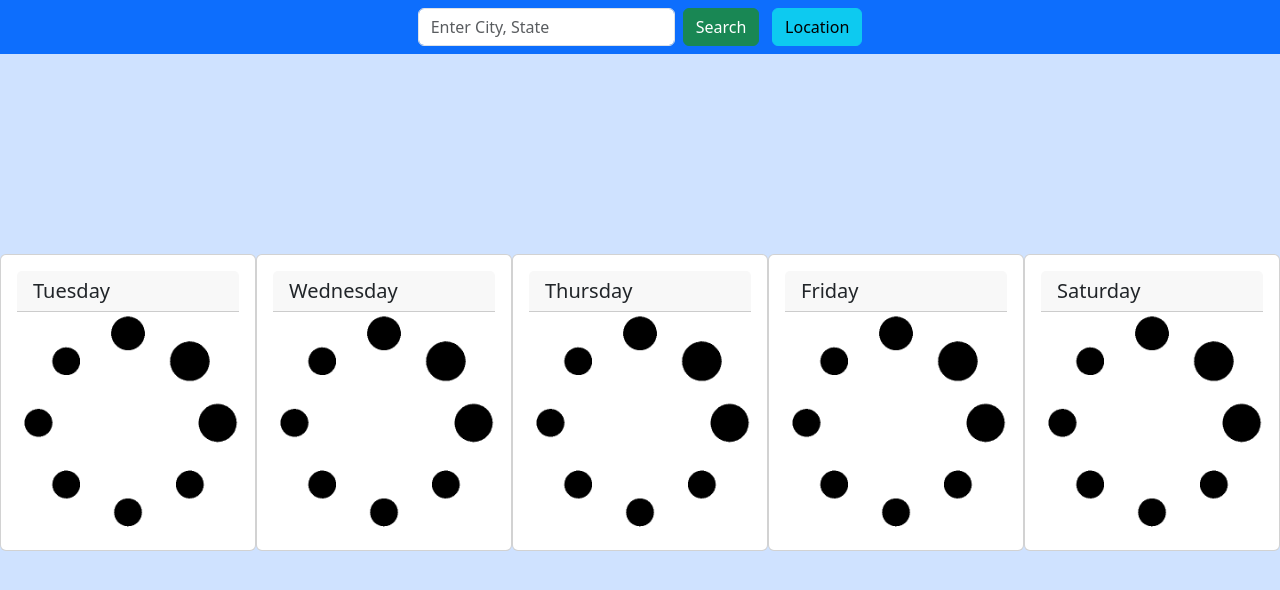
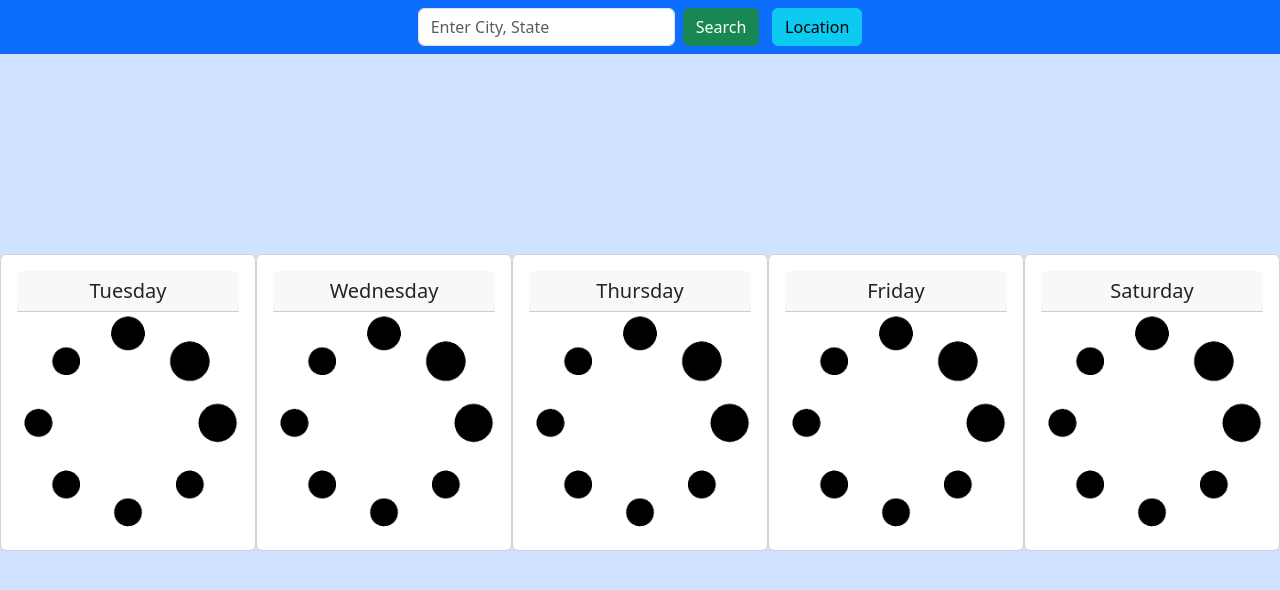
Before and after one commit to red2922/Basic-Weather-App, a plain HTML site: page index.html in a window 1280 px wide. Drawn offline with nearby package versions, Linux system fonts and the light colour scheme; no server answers.

Commit message:
Looking better

```diff
--- a/index.html
+++ b/index.html
@@ -5,7 +5,6 @@
     <meta charset="utf-8" />
     <meta http-equiv="X-UA-Compatible" content="IE=edge" />
     <title></title>
-    <meta name="description" content="" />
     <meta name="viewport" content="width=device-width, initial-scale=1" />
     <link rel="stylesheet" href="styles.css" />
     <link
@@ -18,7 +17,7 @@
 
   <body class="bg-primary-subtle">
     <nav class="navbar bg-primary align-items-start">
-      <div class="container-fluid d-flex justify-content-center">
+      <div class="container d-flex justify-content-center">
         <form class="d-flex" role="search" id="userSearch">
           <input
             class="form-control me-2"
@@ -39,7 +38,7 @@
     </nav>
 
     <div id="content" class="d-flex justify-content-evenly">
-      <div class="card weatherCards h-100 w-auto">
+      <div class="card weatherCards h-100 w-auto text-center">
         <div class="card-body">
           <h5 id="card1" class="card-header"></h5>
           <p id="card-1-text" class="card-text">
@@ -51,7 +50,7 @@
           </p>
         </div>
       </div>
-      <div class="card weatherCards h-100 w-auto">
+      <div class="card weatherCards h-100 w-auto text-center">
         <div class="card-body">
           <h5 id="card2" class="card-header"></h5>
           <p id="card-2-text" class="card-text">
@@ -63,7 +62,7 @@
           </p>
         </div>
       </div>
-      <div class="card weatherCards h-100 w-auto">
+      <div class="card weatherCards h-100 w-auto text-center">
         <div class="card-body">
           <h5 id="card3" class="card-header"></h5>
           <p id="card-3-text" class="card-text">
@@ -75,7 +74,7 @@
           </p>
         </div>
       </div>
-      <div class="card weatherCards h-100 w-auto">
+      <div class="card weatherCards h-100 w-auto text-center">
         <div class="card-body">
           <h5 id="card4" class="card-header"></h5>
           <p id="card-4-text" class="card-text">
@@ -87,7 +86,7 @@
           </p>
         </div>
       </div>
-      <div class="card weatherCards h-100 w-auto">
+      <div class="card weatherCards h-100 w-auto text-center">
         <div class="card-body">
           <h5 id="card5" class="card-header"></h5>
           <p id="card-5-text" class="card-text">
--- a/script.js
+++ b/script.js
@@ -45,7 +45,7 @@ function setWeatherUI() {
       weatherData.daily.temperature_2m_max[i + 1]
     } °F</div><div>Low: ${
       weatherData.daily.temperature_2m_min[i + 1]
-    }</div> °F`;
+    } °F</div> `;
   }
 }
 
--- a/styles.css
+++ b/styles.css
@@ -5,6 +5,10 @@
     min-width: 320px;
     min-height: 100vh;
   }*/
+
+  body {
+    height: 100vh;
+  }
 
   #content {
     padding-top: 25vh;
```
